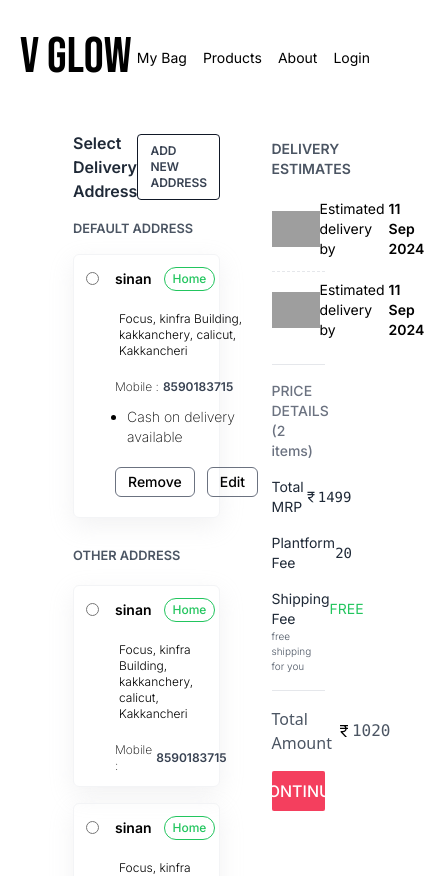
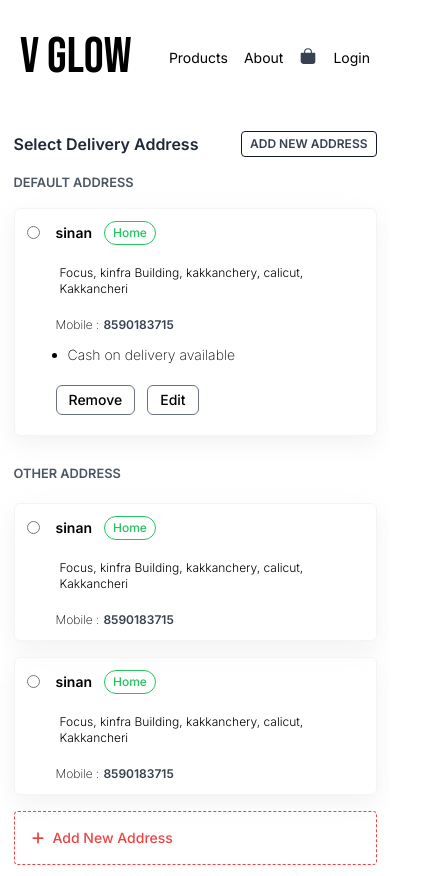
Before and after one commit to ZEUZ8/VGlowOfficial, a Next.js app: page /checkout/address in a window 390 px wide. Shown: the top 876 px of the page, 424 px wide, since content can reach past the window. Built offline with nearby package versions, Linux system fonts and the light colour scheme; grey boxes are pictures that could not be loaded.

Commit message:
updated the Address page and resolved responsive error having in the mobiel screen and updated UI f

```diff
--- a/src/app/checkout/address/page.jsx
+++ b/src/app/checkout/address/page.jsx
@@ -5,7 +5,8 @@
 
 const page = () => {
   return (
-    <div className="grid grid-cols-12  ">
+    <div className=" grid justify-center mx-auto">
+      <div className="md:flex ">
         <div className="col-span-5 col-start-3   p-2 pt-4">
           <div className="flex justify-between items-center">
             <div className="">
@@ -13,8 +14,10 @@
                 Select Delivery Address
               </p>
             </div>
-          <div className="border border-gray-900 rounded py-2 px-3 cursor-pointer">
-            <p className="text-xs font-semibold  text-gray-700">ADD NEW ADDRESS</p>
+            <div className="border border-gray-900 rounded py-1 lg:py-2 px-2 lg:px-3 cursor-pointer">
+              <p className="text-xs font-semibold  text-gray-700">
+                ADD NEW ADDRESS
+              </p>
             </div>
           </div>
           <div className="py-4">
@@ -23,22 +26,26 @@
             </p>
           </div>
 
-        <Address options={true}/>
+          <Address options={true} />
 
           <div className="py-3 mb-2">
             <p className="text-[.8rem] font-semibold text-gray-600">
               OTHER ADDRESS
             </p>
           </div>
-        <Address/>
-        <Address/>
+          <Address />
+          <Address />
           <div className="p-4  rounded border border-dashed flex justify-start items-center gap-2 border-red-500">
-          <p className="text-red-500 font-medium text-sm"><FaPlus/></p>
+            <p className="text-red-500 font-medium text-sm">
+              <FaPlus />
+            </p>
             <p className="text-red-500 font-medium text-sm">Add New Address</p>
           </div>
         </div>
-      <div className="col-span-3 col-start-8  lg:border-s pl-4 ml-4">
-        <Details/>
+        <hr className="md:hidden my-3 border-gray-300 mx-1"/>
+        <div className="col-span-3   lg:border-s md:pl-4 md:ml-4">
+          <Details />
+        </div>
       </div>
     </div>
   );
--- a/src/app/page.jsx
+++ b/src/app/page.jsx
@@ -90,7 +90,7 @@
 
         <div
           data-aos="fade-down-right"
-          className="max-xl:pb-[5rem] flex justify-center lg:col-span-2 xl:col-span-1"
+          className="max-xl:pb-[5rem] flex justify-center lg:col-span-2 xl:col-span-1 max-lg:mt-5"
         >
           {/* <div className="h-[100%] w-[70%] flex justify-center items-center ">
             <img
--- a/src/app/product/[id]/page.jsx
+++ b/src/app/product/[id]/page.jsx
@@ -61,7 +61,7 @@
               />
             </div>
           </div>
-          <div className=" p-2 px-4">
+          <div className=" p-2 lg:px-4">
             <div className="py-4">
               <h2 className="text-2xl font-semibold">Vglow </h2>
             </div>
@@ -108,7 +108,7 @@
                 </div>
               </div>
             </div>
-            <div className="grid grid-cols-3 gap-2  py-3 pb-5">
+            <div className="grid grid-cols-2 md:grid-cols-3 gap-2  py-3 pb-5">
               <div className=" border  rounded-md p-2 flex justify-center items-center shadow-special2 bg-rose-500 cursor-pointer">
                 <p className="text-white font-semibold">ADD TO BAG</p>
               </div>
--- a/src/components/checkout/adress/Address.jsx
+++ b/src/components/checkout/adress/Address.jsx
@@ -3,7 +3,7 @@
 const Address = ({ options }) => {
   return (
     <div
-      className="border border-gray-100 hover:border-gray-300 flex gap-4  rounded-md p-3 mb-4 shadow3"
+      className="border border-gray-100 hover:border-gray-300 flex gap-4  rounded-md p-3 mb-4 shadow3 "
     >
       <div className="">
         <input
--- a/src/components/checkout/adress/Details.jsx
+++ b/src/components/checkout/adress/Details.jsx
@@ -1,9 +1,10 @@
 import React from "react";
 import Price from "./Price";
 
+
 const Details = () => {
   return (
-    <div className=" pt-4 pl-3 ">
+    <div className=" max-md:p-3 md:pt-4 md:pl-3 ">
       <div>
         <div className="py-2">
           <p className="text-sm font-semibold text-gray-600">
--- a/src/components/navbar/Navbar.jsx
+++ b/src/components/navbar/Navbar.jsx
@@ -2,6 +2,7 @@
 import React from "react";
 import { useRouter } from "next/navigation";
 import Link from "next/link";
+import { IoBag } from "react-icons/io5";
 
 const Navbar = () => {
   const routing = useRouter();
@@ -16,13 +17,17 @@
       <div className="flex items-center justify-start gap-4 text-gray-600 font-normal text-sm cursor-pointer">
         {/* <div>Usage</div> */}
         <div className="text-black active:scale-90 Line">
-          <Link href="/bag">My Bag</Link>
-        </div>
-        <div className="text-black active:scale-90 Line">
           <Link href="/products">Products</Link>
         </div>
         <div className="text-black active:scale-90 Line">
           <Link href="/about">About</Link>
+        </div>
+        <div className="text-gray-700 active:scale-90 Line cursor-pointer">
+          <Link href="/bag">
+            <p className="text-lg pb-1">
+              <IoBag />
+            </p>
+          </Link>
         </div>
         <div className="text-black active:scale-90 Line">
           <Link href="/login">Login</Link>{" "}
```
Lines whose indentation alone changed are shown as unchanged.
